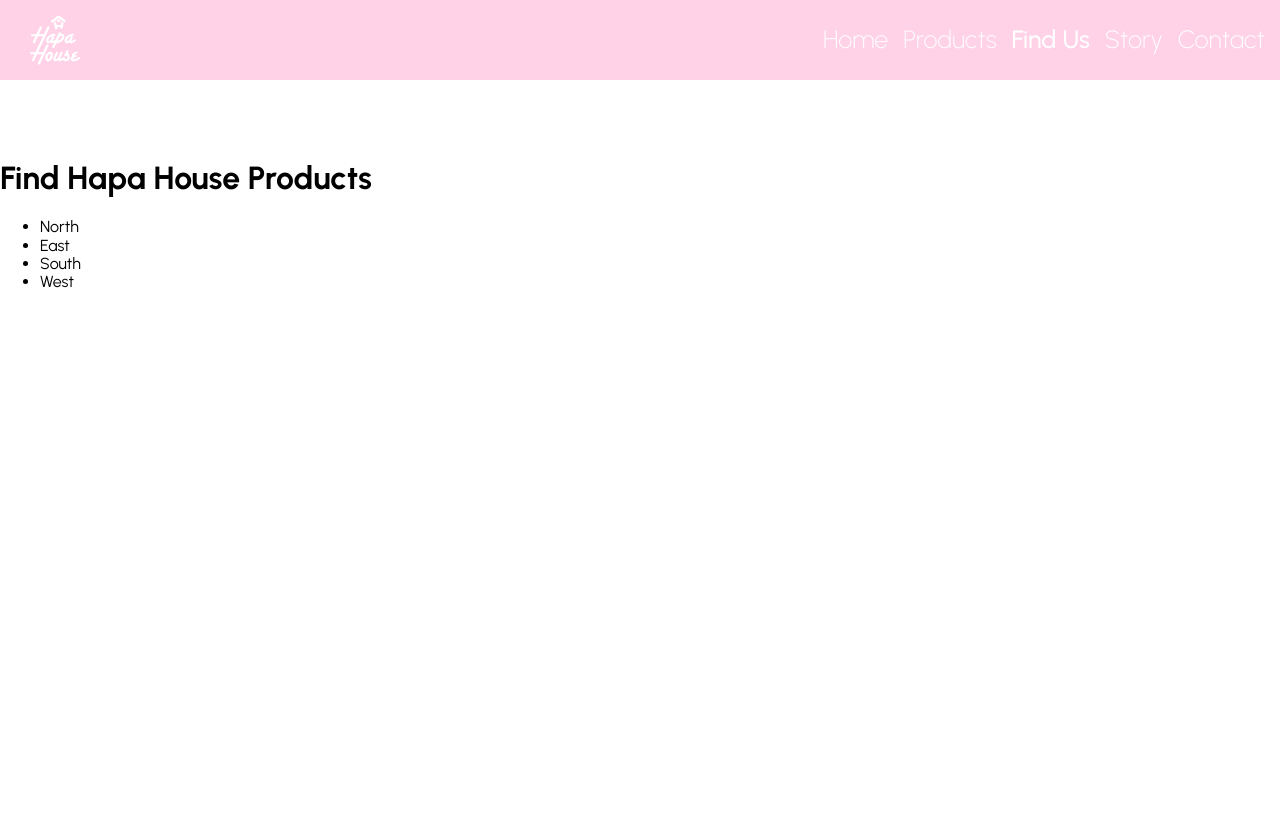
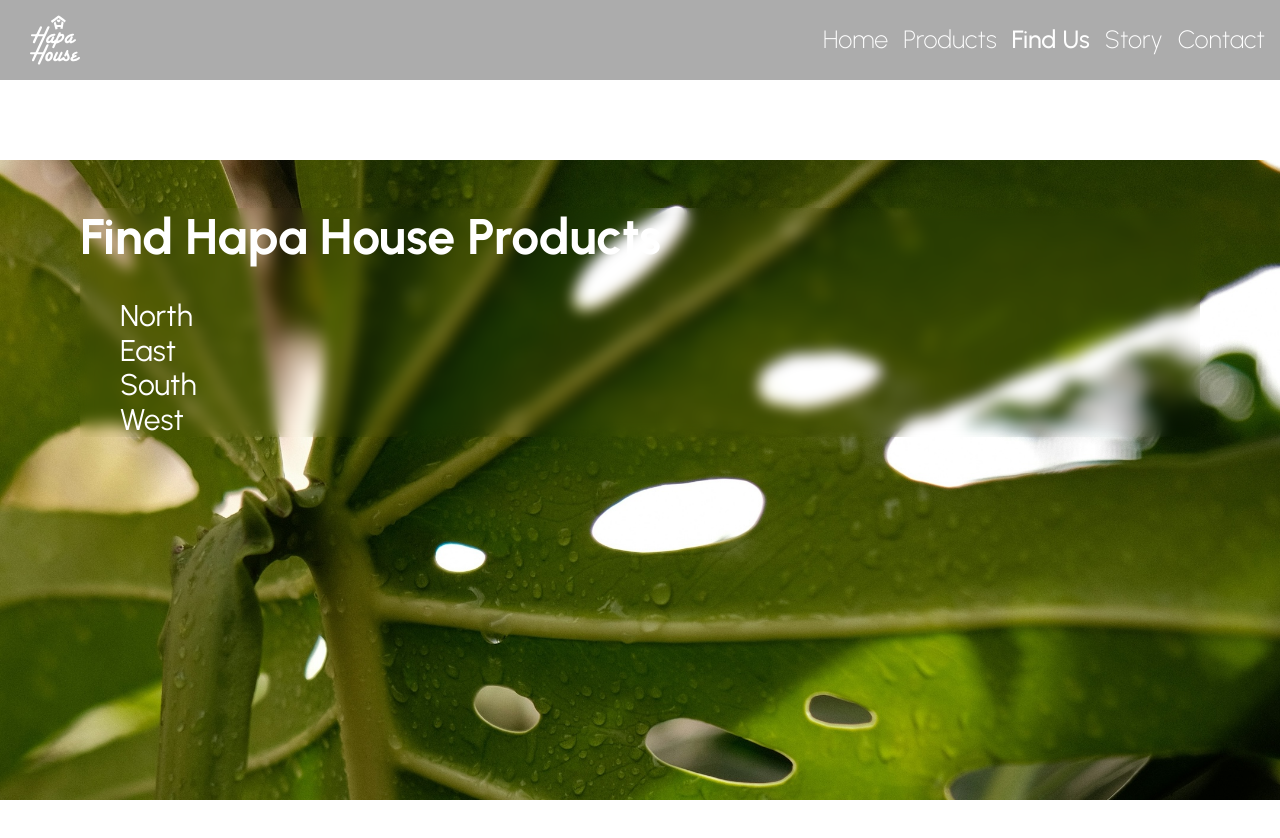
Before and after one commit to coreykauai/hapahouse, a React (Vite) app: page /locate in a window 1280 px wide. Shown: the top 838 px of the page. Built offline with nearby package versions, Linux system fonts and the light colour scheme.

Commit message:
background for side pages

```diff
--- a/src/App.css
+++ b/src/App.css
@@ -1,11 +1,16 @@
 body {
   /* background-image: url(/anna-sullivan-MfC0v78kKbo-unsplash.jpg); */
   background-size: 200%;
-  /* background-position: ; */
+  /* background-position: top; */
   font-family: "Urbanist", sans-serif;
   width: 100vw;
   height: 100vh;
-  background-attachment: fixed;
+  /* background-attachment: fixed; */
+}
+
+a {
+  text-decoration: none;
+  color: rgb(255, 255, 255);
 }
 
 h3 {
@@ -119,6 +124,7 @@
 
 .products img {
   cursor: pointer;
+  object-fit: contain;
 }
 
 .product-container {
@@ -135,6 +141,50 @@
 .links {
   height: 3rem;
   width: 3rem;
+}
+
+.story {
+  background-image: url("/kira-laktionov-z1PAduRYGQs-unsplash.jpg");
+  background-attachment: fixed;
+  background-size: cover;
+}
+
+.about-us {
+  margin: 10rem 5rem 0 5rem;
+  backdrop-filter: blur(7px);
+  position: relative;
+  top: 3rem;
+  color: rgb(255, 255, 255);
+}
+
+.location-page {
+  background-image: url("/kira-laktionov-z1PAduRYGQs-unsplash.jpg");
+  background-attachment: fixed;
+  background-size: cover;
+  height: 80dvh;
+}
+
+.location-title {
+  font-size: 50px;
+}
+
+.find-us {
+  margin: 10rem 5rem 0 5rem;
+  backdrop-filter: blur(7px);
+  position: relative;
+  top: 3rem;
+  color: rgb(255, 255, 255);
+}
+
+.store-list li {
+  font-size: 30px;
+  display: flex;
+  flex-direction: column;
+  gap: 10px;
+}
+
+ul {
+  list-style: none;
 }
 
 @media screen and (min-width: 800px) {
--- a/src/Menu/Navbar.css
+++ b/src/Menu/Navbar.css
@@ -9,7 +9,7 @@
   width: 100%;
   height: 10%;
   z-index: 2;
-  background-color: #6d6d6d9f;
+  background-color: #6969699f;
 }
 
 .nav-menu {
@@ -136,7 +136,7 @@
   .navigation {
     top: 0;
     left: 0;
-    background-color: #ffabd289;
+    background-color: #858585ac;
     /* margin-bottom: 5rem; */
   }
 
--- a/src/Pages/AboutPage.jsx
+++ b/src/Pages/AboutPage.jsx
@@ -1,5 +1,26 @@
 import React from "react";
 
 export default function AboutPage() {
-  return <div className="story">About dem</div>;
+  return (
+    <div className="story">
+      <div className="about-us">
+        <h1>About Us</h1>
+        <div className="about-description">
+          <h3 className="about">
+            Grom feathering lip transition over the reef forehand hook right.
+            Cheater5, fat big windup point break combos, tail click nutty send
+            it. Mavericks rippin J.O.B. clean backside attack Fanning. Wrap reef
+            rash, new school, Jordy Smith float elevator drop hit finner Simpo
+            lip line. The OB blitz barreling clean slash wonk point break, Kelly
+            Slater stale, fired up. nutty barreling carves hot glass rythm
+            making it rain! Rail fighting for the peak line-up hollow rain.
+            Blowing up Ocean Beach power hack un-real waterman rain turds in the
+            lineup wind conditions combo heavy brah. Heavy section flow psych
+            mind surfing.
+          </h3>
+        </div>
+      </div>
+      <div className="spacer"></div>
+    </div>
+  );
 }
--- a/src/Pages/HomePage.jsx
+++ b/src/Pages/HomePage.jsx
@@ -12,7 +12,7 @@
 
       <Swipers />
 
-      <Fade cascade damping={0.3}>
+      <Fade cascade damping={0.2}>
         <div className="opener">NEW Products HANDMADE on KAUAI WEEKLY!!</div>
 
         <div className="pic-selector">
--- a/src/Pages/LocatePage.jsx
+++ b/src/Pages/LocatePage.jsx
@@ -2,16 +2,20 @@
 
 export default function LocatePage() {
   return (
+    <div className="location-page">
       <div className="find-us">
         <h1 className="location-title">Find Hapa House Products</h1>
         <div className="store-list">
           <ul>
-          <li>North</li>
+            <li>
+              <a href="http://dejavusurf.com">North</a>
+            </li>
             <li>East</li>
             <li>South</li>
             <li>West</li>
           </ul>
         </div>
       </div>
+    </div>
   );
 }
--- a/src/Pages/ProductPage.jsx
+++ b/src/Pages/ProductPage.jsx
@@ -15,20 +15,20 @@
     "/Pics/IMG_1352-Edit.jpeg",
     "/Pics/IMG_1374-Edit.jpg",
     "/Pics/IMG_1396-Edit.jpg",
+    "/Pics/IMG_1443-Edit.jpg",
     "/Pics/IMG_1402-Edit.jpg",
-    "/Pics/IMG_1443-Edit.jpg",
     "/Pics/IMG_1417.jpg",
     "/Pics/IMG_1943.JPG",
     "/Pics/IMG_4191.jpg",
+    "/Pics/IMG_4198.jpg",
     "/Pics/IMG_4192.jpg",
     "/Pics/IMG_4193.jpg",
-    "/Pics/IMG_4195.jpg",
-    "/Pics/IMG_4196.jpg",
-    "/Pics/IMG_4198.jpg",
-    "/Pics/IMG_4206.jpg",
     "/Pics/IMG_4215.jpg",
     "/Pics/IMG_4217.jpg",
+    "/Pics/IMG_4206.jpg",
     "/Pics/IMG_4220.jpg",
+    "/Pics/IMG_4196.jpg",
+    "/Pics/IMG_4195.jpg",
     "/Pics/Screenshot 2024-04-25 at 6.38.42 PM.png",
   ];
 
@@ -49,6 +49,7 @@
       <div className="products">
         {images.map((src, index) => (
           <img
+            className={"product-pics"}
             src={src}
             onClick={() => openImageViewer(index)}
             width="300"
--- a/src/Swiper/Swipers.jsx
+++ b/src/Swiper/Swipers.jsx
@@ -1,6 +1,7 @@
 import React from "react";
 import { Swiper, SwiperSlide } from "swiper/react";
 import { Autoplay, Pagination, Navigation } from "swiper/modules";
+import { useNavigate } from "react-router-dom";
 import { useRef, useState } from "react";
 
 import "normalize.css";
@@ -9,9 +10,16 @@
 import "swiper/css/pagination";
 
 export default function Swipers() {
+  let navigator = useNavigate();
+  const routeChange = () => {
+    let newPath = "/products";
+    navigator(newPath);
+  };
+
   return (
     <div>
       <Swiper
+        onClick={routeChange}
         slidesPerView={1}
         spaceBetween={30}
         loop={true}
@@ -27,31 +35,31 @@
         className="mySwiper"
       >
         <SwiperSlide>
-          <img src="/Pics/IMG_4215.jpg" alt="" />
+          <img src="/Pics/IMG_4215.jpg" alt="" className="swiper-pic" />
         </SwiperSlide>
         <SwiperSlide>
-          <img src="/Pics/IMG_1147.jpg" alt="" />
+          <img src="/Pics/IMG_1147.jpg" alt="" className="swiper-pic" />
         </SwiperSlide>
         <SwiperSlide>
-          <img src="/Pics/IMG_1335.jpg" alt="" />
+          <img src="/Pics/IMG_1335.jpg" alt="" className="swiper-pic" />
         </SwiperSlide>
         <SwiperSlide>
-          <img src="/Pics/IMG_4198.jpg" alt="" />
+          <img src="/Pics/IMG_4198.jpg" alt="" className="swiper-pic" />
         </SwiperSlide>
         <SwiperSlide>
-          <img src="/Pics/IMG_4195.jpg" alt="" />
+          <img src="/Pics/IMG_4195.jpg" alt="" className="swiper-pic" />
         </SwiperSlide>
         <SwiperSlide>
-          <img src="/Pics/IMG_4192.jpg" alt="" />
+          <img src="/Pics/IMG_4192.jpg" alt="" className="swiper-pic" />
         </SwiperSlide>
         <SwiperSlide>
-          <img src="/Pics/IMG_1396-Edit.jpg" alt="" />
+          <img src="/Pics/IMG_1396-Edit.jpg" alt="" className="swiper-pic" />
         </SwiperSlide>
         <SwiperSlide>
-          <img src="/Pics/IMG_1443-Edit.jpg" alt="" />
+          <img src="/Pics/IMG_1443-Edit.jpg" alt="" className="swiper-pic" />
         </SwiperSlide>
         <SwiperSlide>
-          <img src="/Pics/IMG_4206.jpg" alt="" />
+          <img src="/Pics/IMG_4206.jpg" alt="" className="swiper-pic" />
         </SwiperSlide>
       </Swiper>
     </div>
--- a/src/styles.css
+++ b/src/styles.css
@@ -9,7 +9,7 @@
 .swiper {
   width: 100%;
   height: 25rem;
-  padding: 2rem 1rem 0 1rem;
+  padding: 2rem 1rem 2rem 1rem;
 }
 
 .swiper-slide {
@@ -41,7 +41,12 @@
 
 @media screen and (min-width: 800px) {
   .swiper {
-    height: 30rem;
+    height: 90dvh;
+    background-color: #6969693a;
+  }
+
+  .swiper-pic {
+    cursor: pointer;
   }
 
   .swiper-slide img {
@@ -51,4 +56,9 @@
   .swiper-slide {
     background: rgba(255, 255, 255, 0);
   }
+
+  .swiper-button-next,
+  .swiper-button-prev {
+    color: rgb(208, 208, 208);
+  }
 }
```
Also changed, not shown: public/kira-laktionov-z1PAduRYGQs-unsplash.jpg (added). Lines whose indentation alone changed are shown as unchanged.
